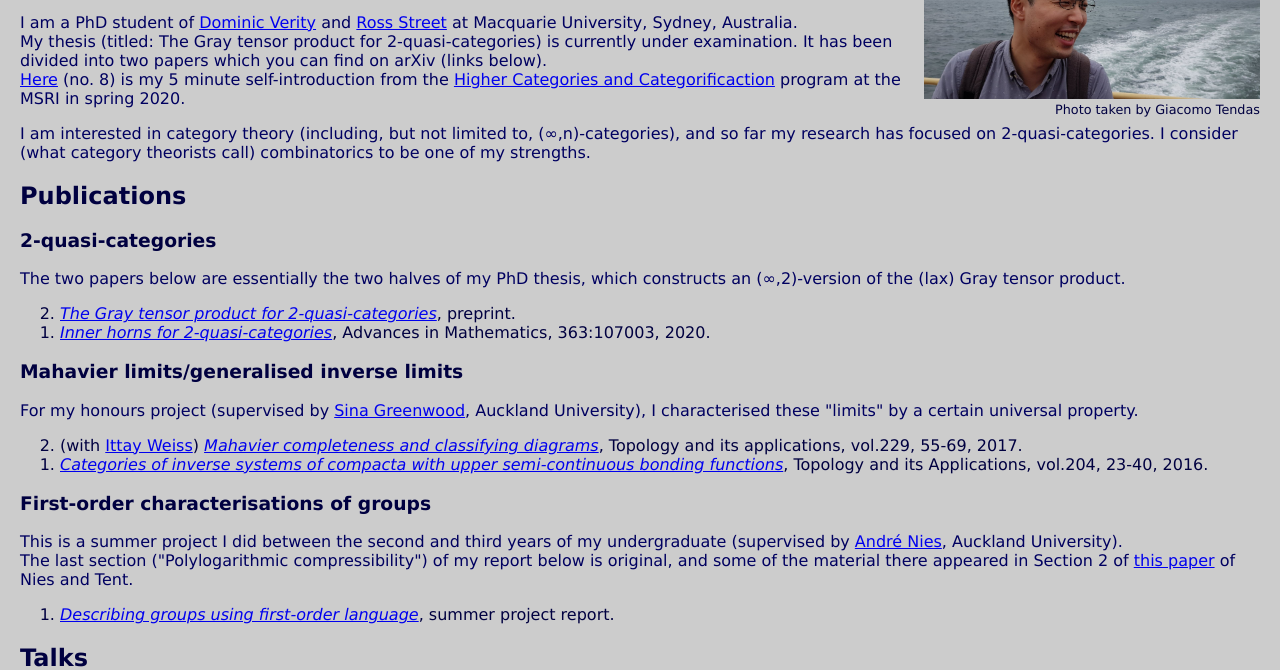
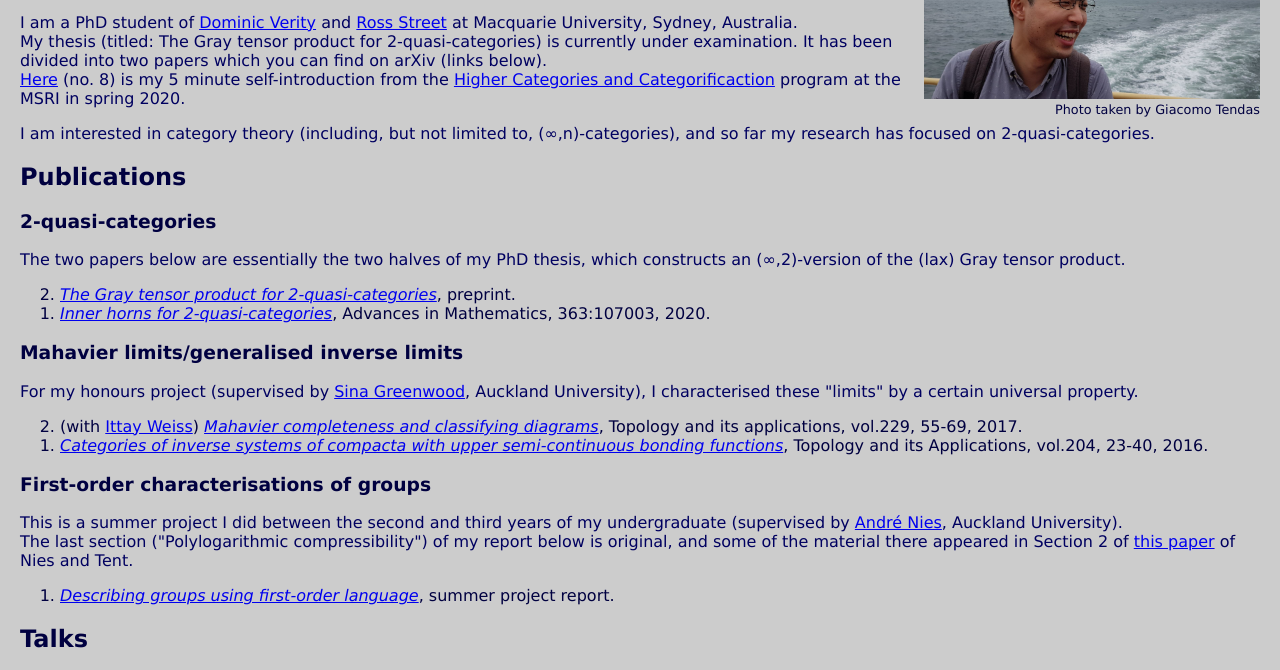
Before and after one commit to yukimaehara/yukimaehara.github.io, a plain HTML site: page index.html in a window 1280 px wide. Shown: the part 111-781 px from the top of the page. Drawn offline with Linux system fonts and the light colour scheme.

Commit message:
Update index.html

```diff
--- a/index.html
+++ b/index.html
@@ -22,7 +22,6 @@
   <a href="https://www.msri.org/seminars/24902">Here</a> (no. 8) is my 5 minute self-introduction from the <a href="https://www.msri.org/programs/323">Higher Categories and Categorificaction</a> program at the MSRI in spring 2020.</p>
 
   <p>I am interested in category theory (including, but not limited to, (∞,n)-categories), and so far my research has focused on 2-quasi-categories.
-    I consider (what category theorists call) combinatorics to be one of my strengths.
   </p>
 
   <h2>Publications</h2>
```
